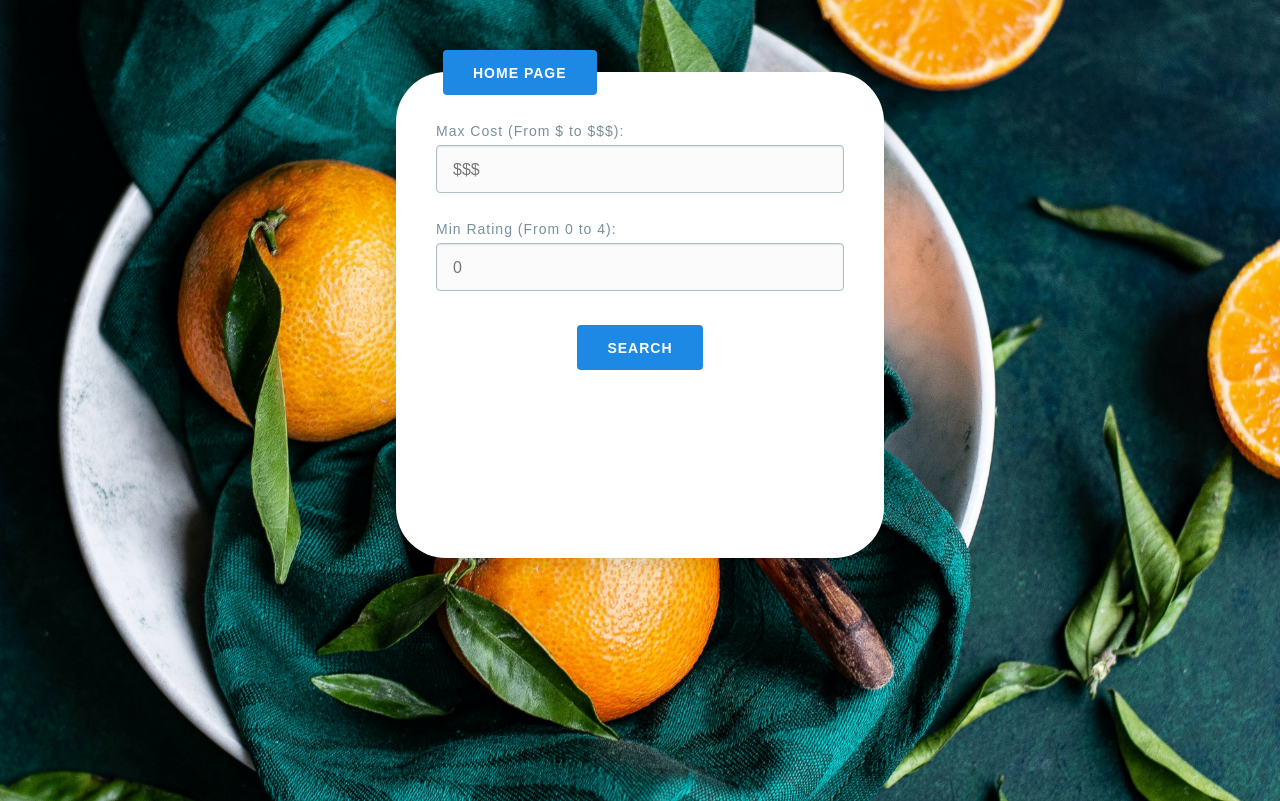
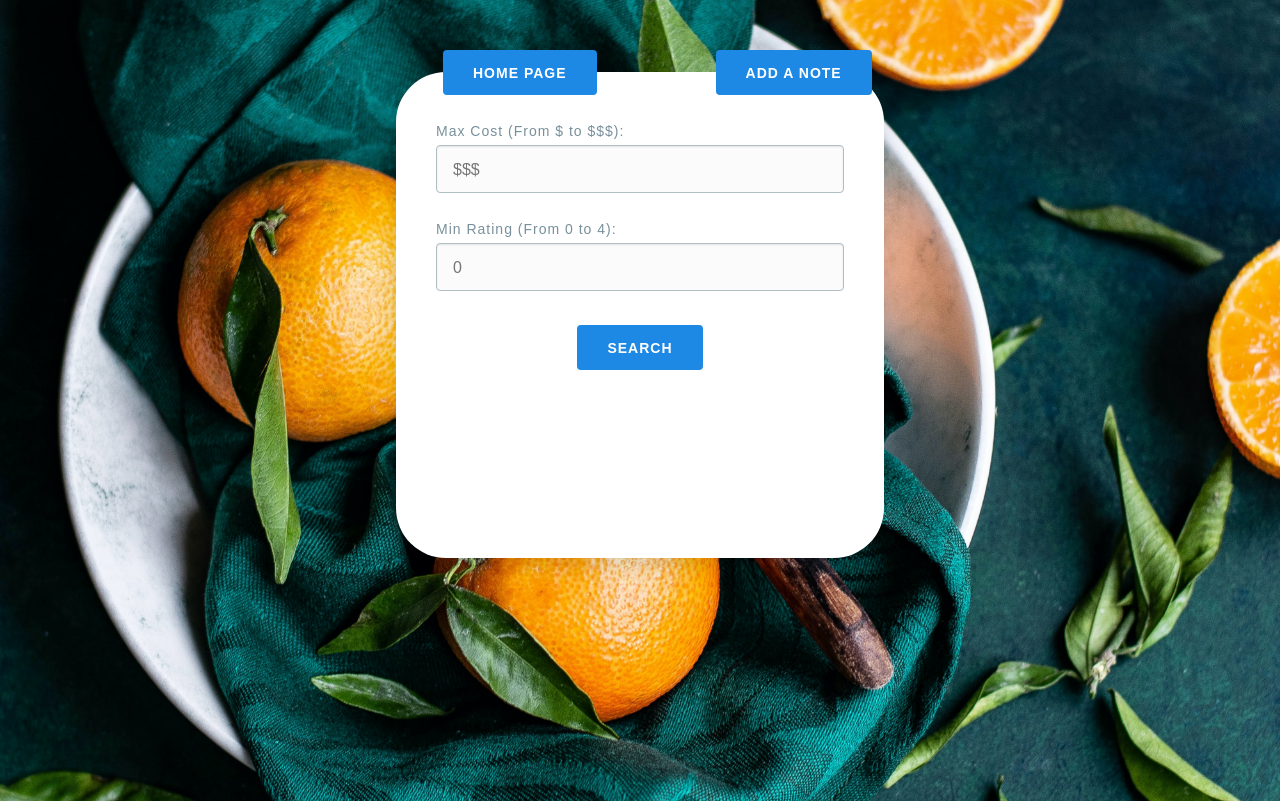
Before and after one commit to omanduj/Dinner-Box, a Django app: page /user/foodpicker/ in a window 1280 px wide. Run offline with Django 3.2, Linux system fonts and the light colour scheme; some web fonts are replaced.

Commit message:
Fixes appearance of cards and adds datetime field to creating new notes

```diff
--- a/food_proj/food_app/users/db_operations.py
+++ b/food_proj/food_app/users/db_operations.py
@@ -1,4 +1,5 @@
 import pymongo
+import datetime
 
 client = pymongo.MongoClient("mongodb://localhost:27017/")
 db = (
@@ -27,7 +28,7 @@ def get_one_user(email):
 
 def add_note(email, name, note, rating):
     #check if note with restaurant already exists, if it does  notify the user
-    if db.users.update({'email': email}, {'$set': {'Notes.{}'.format(name): {'note': note, 'rating': rating}}}):
+    if db.users.update({'email': email}, {'$set': {'Notes.{}'.format(name): {'note': note, 'rating': rating, 'date': datetime.datetime.utcnow()}}}):
         return 'Note Added'
     return 'Note Was Not Added'
 
@@ -39,10 +40,11 @@ def get_user_notes(email):
     notes = db.users.find({'email': email}, {'Notes'})
     return notes
 
+# def get_user_notes_sorted_rating(email):
+#     notes = db.users.find({'email': email}).sort('Notes', 1)
+#     return notes
+
 def delete_note(email, restaurant_name):
-    # notes = db.users.delete_one({'email': email, 'Notes.{}'.format(restaurant_name)})
-
-
     db.users.update(
         {"email": email},
         {"$set": {"Notes.{}".format(restaurant_name): ""}},
--- a/food_proj/food_app/users/static/css/styles.css
+++ b/food_proj/food_app/users/static/css/styles.css
@@ -496,3 +528,18 @@ input[type=submit] {
 .btn2--secondary:hover {
   background: var(--secondary-dark);
 }
+
+#add_note {
+    margin-top: -3em;
+    margin-left: 5.4em;
+}
+
+.column {
+  float: left;
+  width: 50%;
+}
+
+.row:after {
+  display: table;
+  clear: both;
+}
--- a/food_proj/food_app/users/templates/food_finder.html
+++ b/food_proj/food_app/users/templates/food_finder.html
@@ -3,9 +3,22 @@
 {% block content %}
 <div class='card_cover2'>
     <div class='card2 above'>
-        <form action='/user/dashboard/'>
-            <input class='btn' id='signup_page' type='submit' value='home page' />
-        </form>
+
+        <div class="row">
+          <div class="column">
+              <form action='/user/dashboard/'>
+                  <input class='btn' id='signup_page' type='submit' value='Home Page'/>
+              </form>
+          </div>
+          <div class="column">
+              <form action='/user/create-notes/'>
+                  <input class='btn' id='add_note' type='submit' value='Add a Note' />
+              </form>
+          </div>
+        </div>
+
+
+
         <form class="" name='find_food' method="POST" onsubmit='return false'>
             {% csrf_token %}
             <label for='cost'>Max Cost (From $ to $$$): </label>
```
Also changed, not shown: other parts of food_proj/food_app/users/static/css/styles.css (+35 -3 lines).
